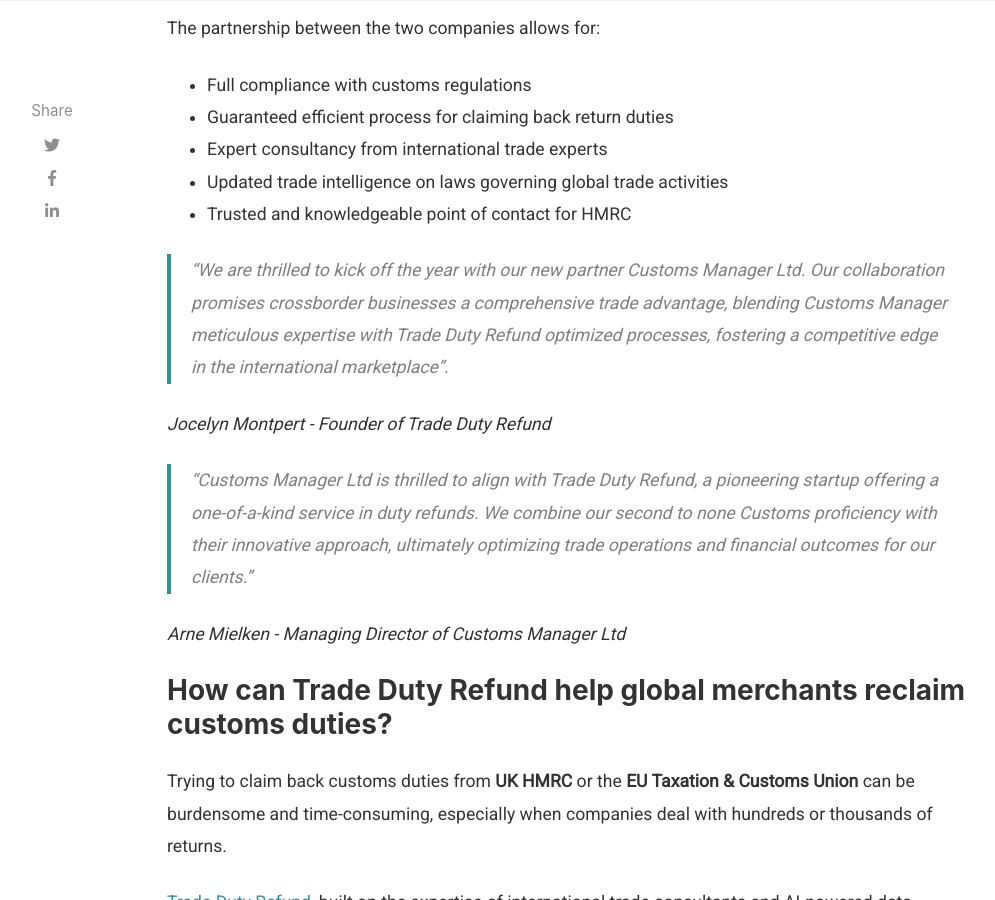
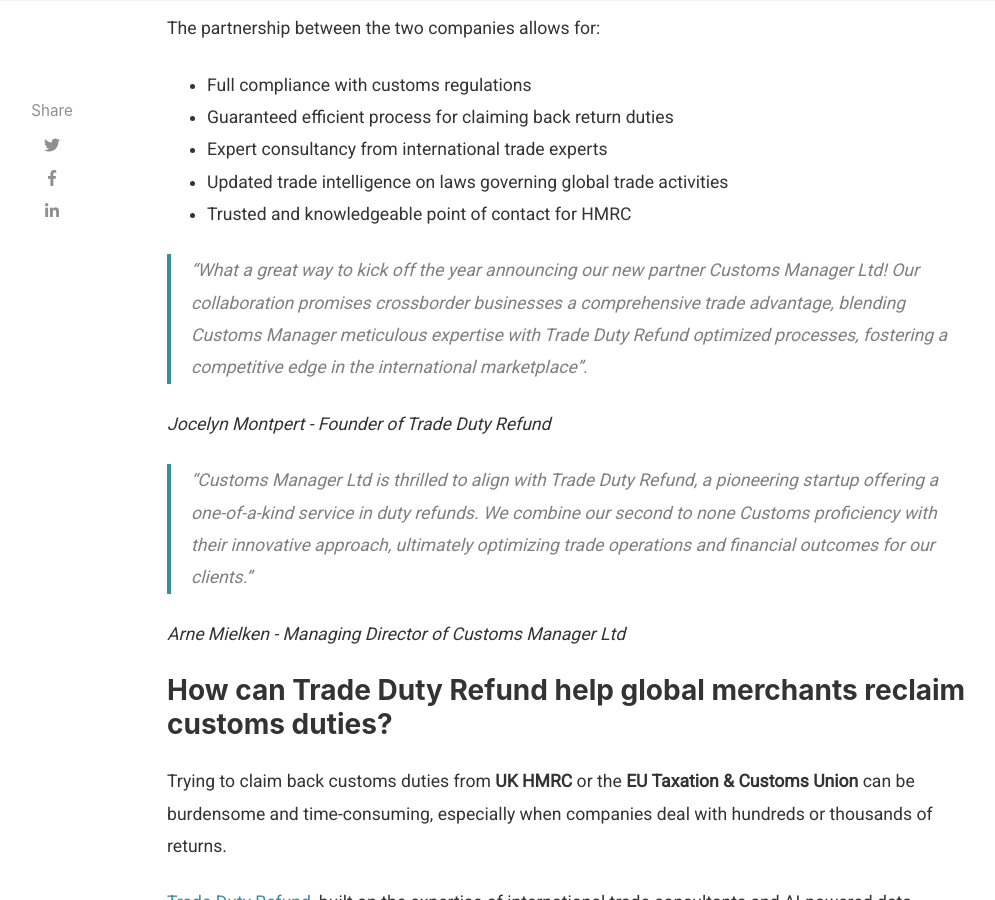
Before and after one commit to madeInLagny/TDR-EN-BLOG, a Jekyll site: the page built from _posts/2024-01-05-trade-duty-refund-partners-with-customs-manager-ltd-to-expand-its-global-customs-compliance-expertise.md, in a window 1280 px wide and 900 px high, scrolled down 1865 px. Shown: the whole window, without its empty margins (118-1113 px from the left). Built offline with Jekyll 4.4.1, drawn with Linux system fonts in a browser that asks for light colours; nearby versions of some CDN libraries; some web fonts are replaced; comment, search, counter and statistics services are not loaded.

Commit message:
update to post content

```diff
--- a/_posts/2024-01-05-trade-duty-refund-partners-with-customs-manager-ltd-to-expand-its-global-customs-compliance-expertise.md
+++ b/_posts/2024-01-05-trade-duty-refund-partners-with-customs-manager-ltd-to-expand-its-global-customs-compliance-expertise.md
@@ -22,7 +22,7 @@
 - Trusted and knowledgeable point of contact for HMRC
 
 
->“We are thrilled to kick off the year with our new partner Customs Manager Ltd. Our collaboration promises crossborder businesses a comprehensive trade advantage, blending  Customs Manager meticulous expertise with Trade Duty Refund optimized processes, fostering a competitive edge in the international marketplace".
+>“What a great way to kick off the year announcing our new partner Customs Manager Ltd! Our collaboration promises crossborder businesses a comprehensive trade advantage, blending  Customs Manager meticulous expertise with Trade Duty Refund optimized processes, fostering a competitive edge in the international marketplace".
 
 <em>Jocelyn Montpert - Founder of Trade Duty Refund</em>
 
```
